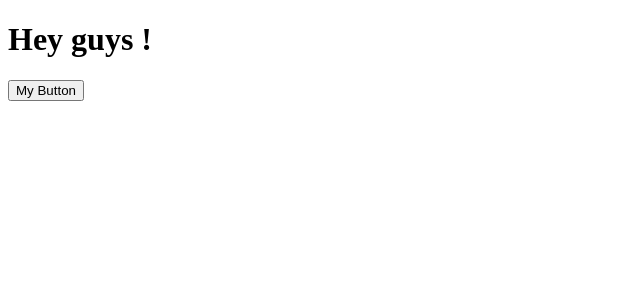
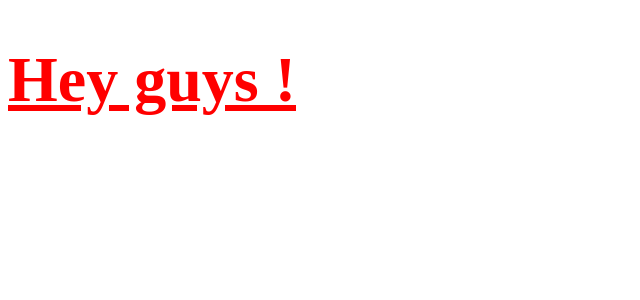
Before and after one commit to devart64/component101, an Angular app: page / in a window 1280 px wide. Shown: the top 300 px of the page, without its empty margins (0-640 px from the left). Built offline with nearby package versions, Linux system fonts and the light colour scheme.

Commit message:
i learn the class binding

```diff
--- a/src/app/app.component.ts
+++ b/src/app/app.component.ts
@@ -4,16 +4,32 @@ import { Component } from '@angular/core';
   selector: 'app-root',
   template:
    `
-  <h1>Hey guys !</h1>
-<button (mouseenter)="myEvent($event)">My Button</button>
+  <h1 [ngClass]="titleClasses">Hey guys !</h1>
+
 
   `,
-  styleUrls: ['./app.component.css']
+  styles: [`
+h1 {
+	text-decoration:underline;
+}
+
+.red-title {
+	color: red;
+}
+.large-title {
+	font-size:4em;
+}
+
+  `]
+
 })
 
 export class AppComponent {
 
-  	myEvent(event){
-      console.log(event);
-  	}
+  titleClass = true;
+  titleClasses = {
+  	'red-title':true,
+  	'large-title':true
+  }
+
 }
```
